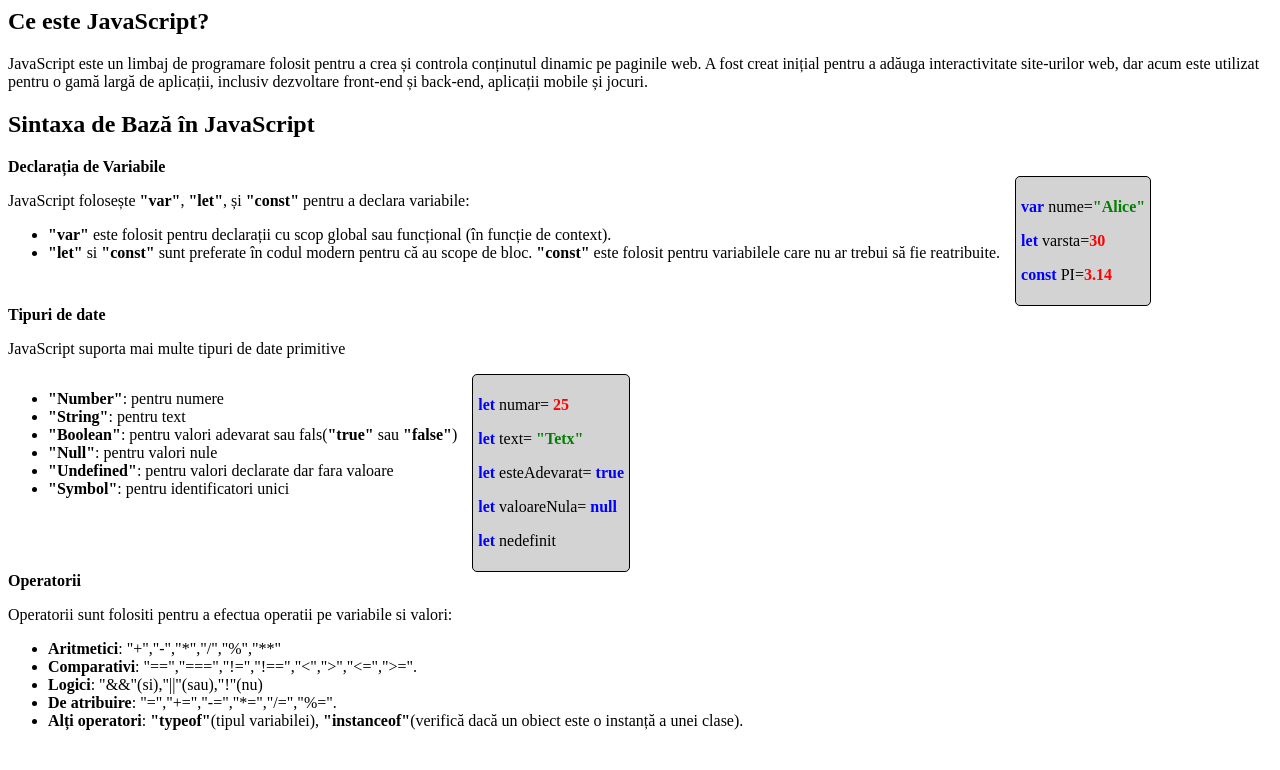
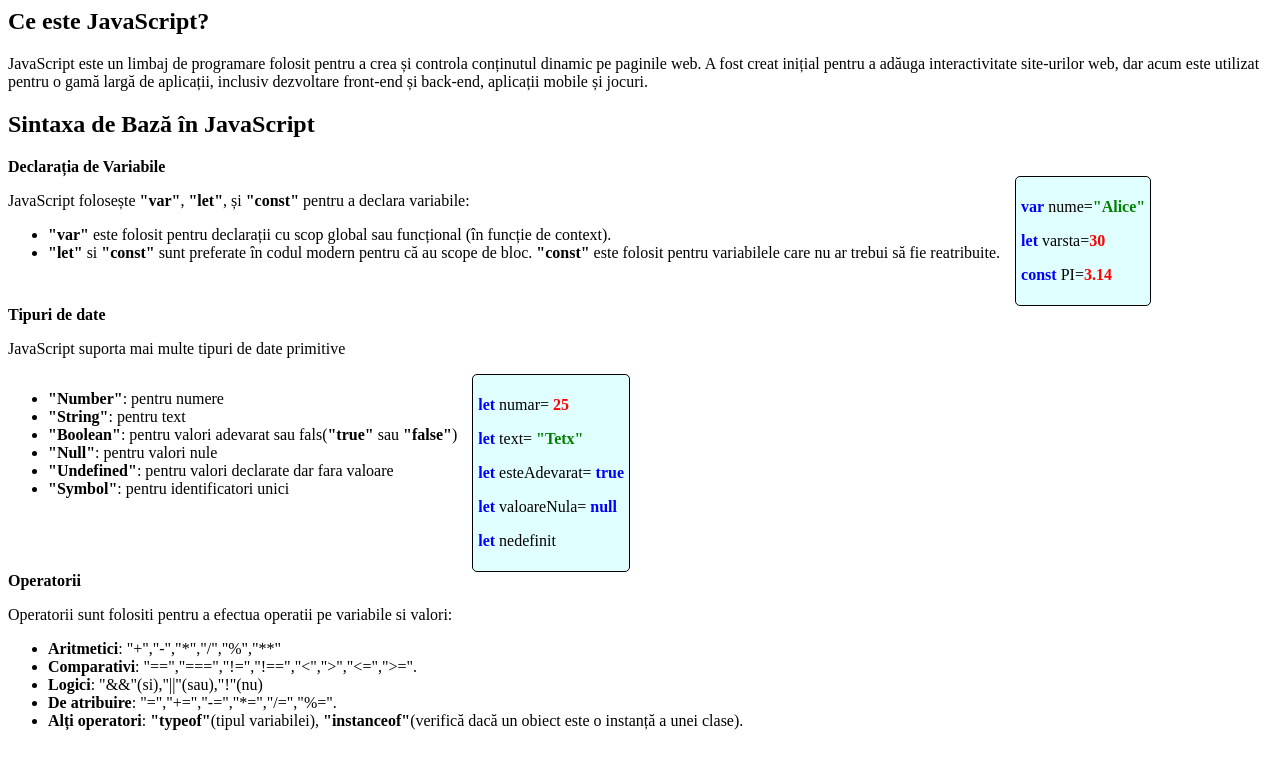
Before and after one commit to Gab-bit97/HTML-CSS, a plain HTML site: page JavaScript.html in a window 1280 px wide. Drawn offline with Linux system fonts and the light colour scheme.

Commit message:
changed color

```diff
--- a/style-js.css
+++ b/style-js.css
@@ -9,5 +9,5 @@
   border-radius: 5px;
   align-items: center;
   padding: 5px;
-  background-color: lightgray;
+  background-color: lightcyan;
 }
```
